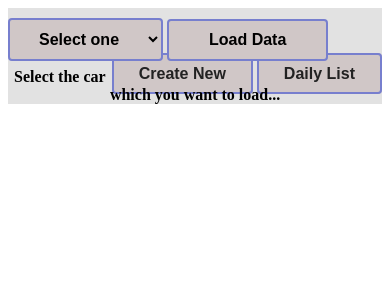
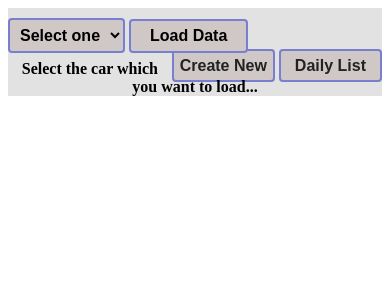
Before and after one commit to FRSummit/mamun-heroku, a PHP site: page /car.html in a window 390 px wide. Shown: the top 300 px of the page. Run offline with PHP 8.4, Linux system fonts and the light colour scheme; some libraries are stand-ins or nearby versions.

Commit message:
update css

```diff
--- a/car.css
+++ b/car.css
@@ -60,3 +60,22 @@ tr:nth-child(even){
 .car-select {
     text-align: center;
 }
+/*----------------------*/
+
+@media screen and (max-width: 650px) {
+    .car-select {
+        text-align: left;
+    }
+    .vno {
+        padding: 6px;
+    }
+	.car-select-btn {
+		padding: 6px 19px;
+	}
+	.link-page a:nth-child(1) {
+		    padding: 6px;
+	}
+	.link-page a:nth-child(2) {
+		    padding: 6px 14px;
+	}
+}
```
